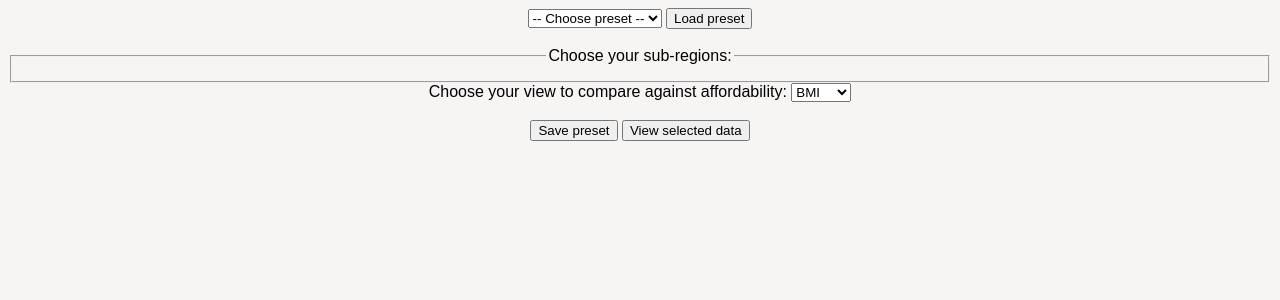
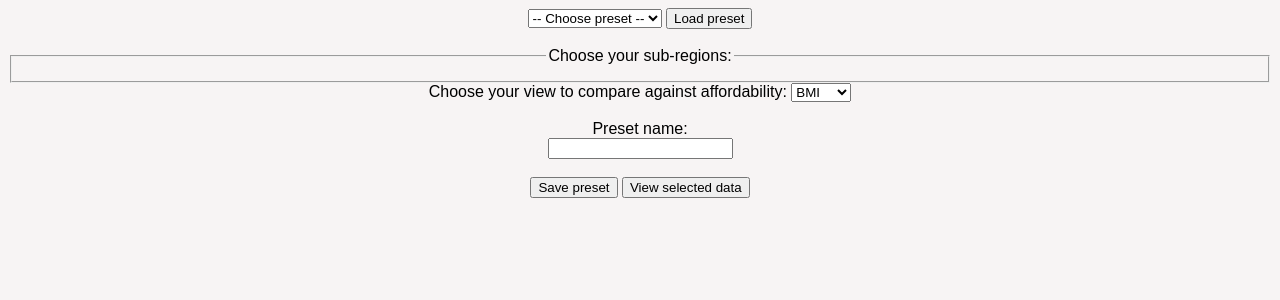
Before and after one commit to vicjuhl/world-food, a Flask app: page / in a window 1280 px wide. Shown: the top 300 px of the page. Run offline with Flask 3, Linux system fonts and the light colour scheme.

Commit message:
Saving preset

```diff
--- a/app/routes.py
+++ b/app/routes.py
@@ -1,5 +1,11 @@
 from flask import render_template, request, Blueprint
-from app.models import update_plot, get_all_regions, get_all_preset_names, get_preset
+from app.models import (
+    update_plot,
+    get_all_regions,
+    get_all_preset_names,
+    get_preset,
+    save_preset
+)
 from app import app
 from app.utils.exceptions import NoDataException
 
@@ -57,9 +63,11 @@ def on_submit():
 @app.route('/save', methods=['POST'])
 def on_save():
     checked_subs = request.form.getlist('subregions')
+    preset_name  = request.form.get("preset_input")
     update_subregions(checked_subs)
-    print(checked_subs)
-    # return render_template(
-    #     'index.html',
-
-    # )
+    save_preset(preset_name, checked_subs)
+    return render_template(
+        'index.html',
+        subregions=subregions_state,
+        preset_names=presets_names
+    )
--- a/app/templates/index.html
+++ b/app/templates/index.html
@@ -40,6 +40,8 @@
     </select>
     <br><br>
 
+    <label for="preset_input">Preset name:</label><br>
+    <input type="text" id="preset_input" name="preset_input"><br><br>
     <button formaction="/save"><a>Save preset</a></button>
     <button><a>View selected data</a></button><br>
     {% block content %}{% endblock %}
```
Also changed, not shown: app/models.py (+18 -0 lines).
